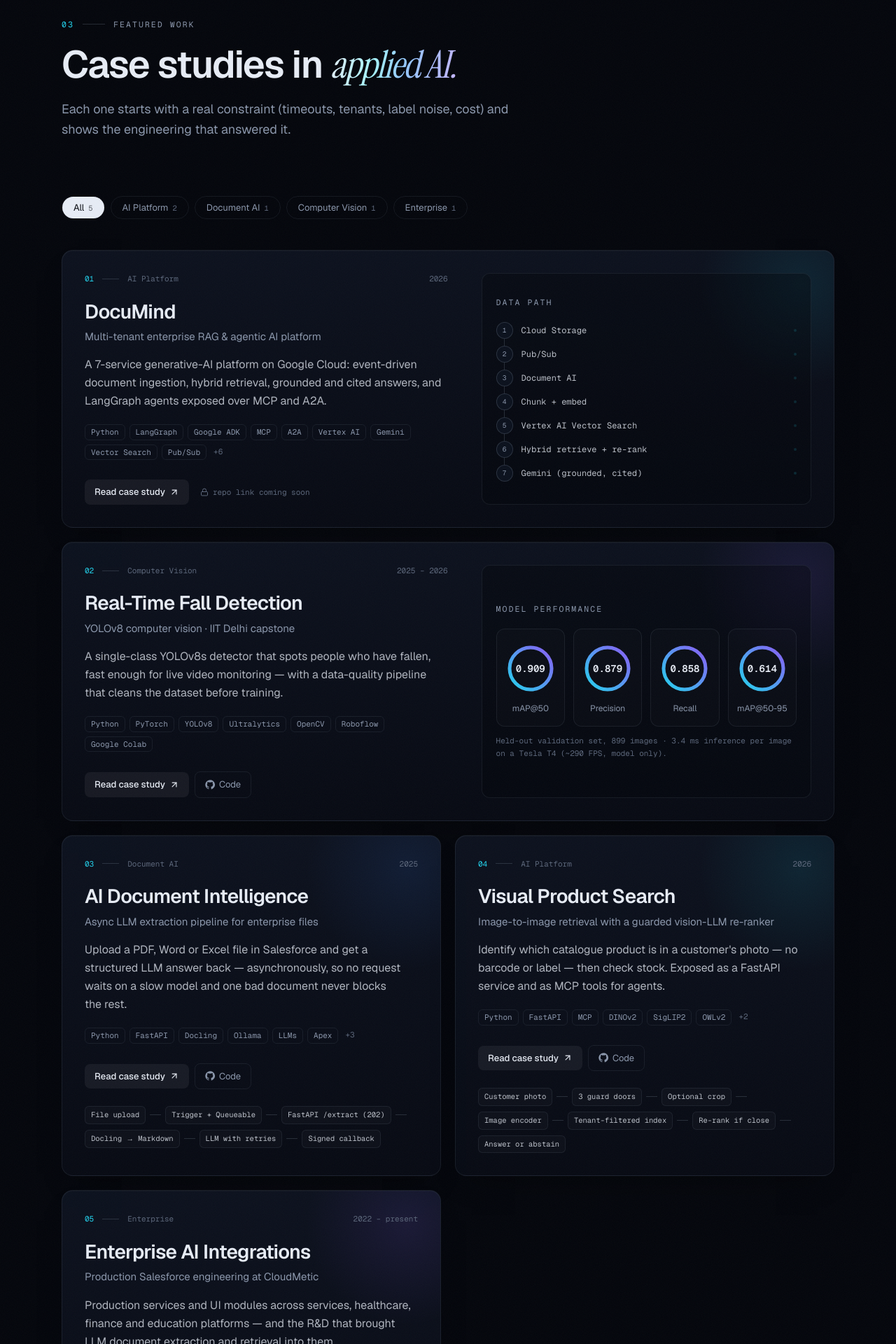
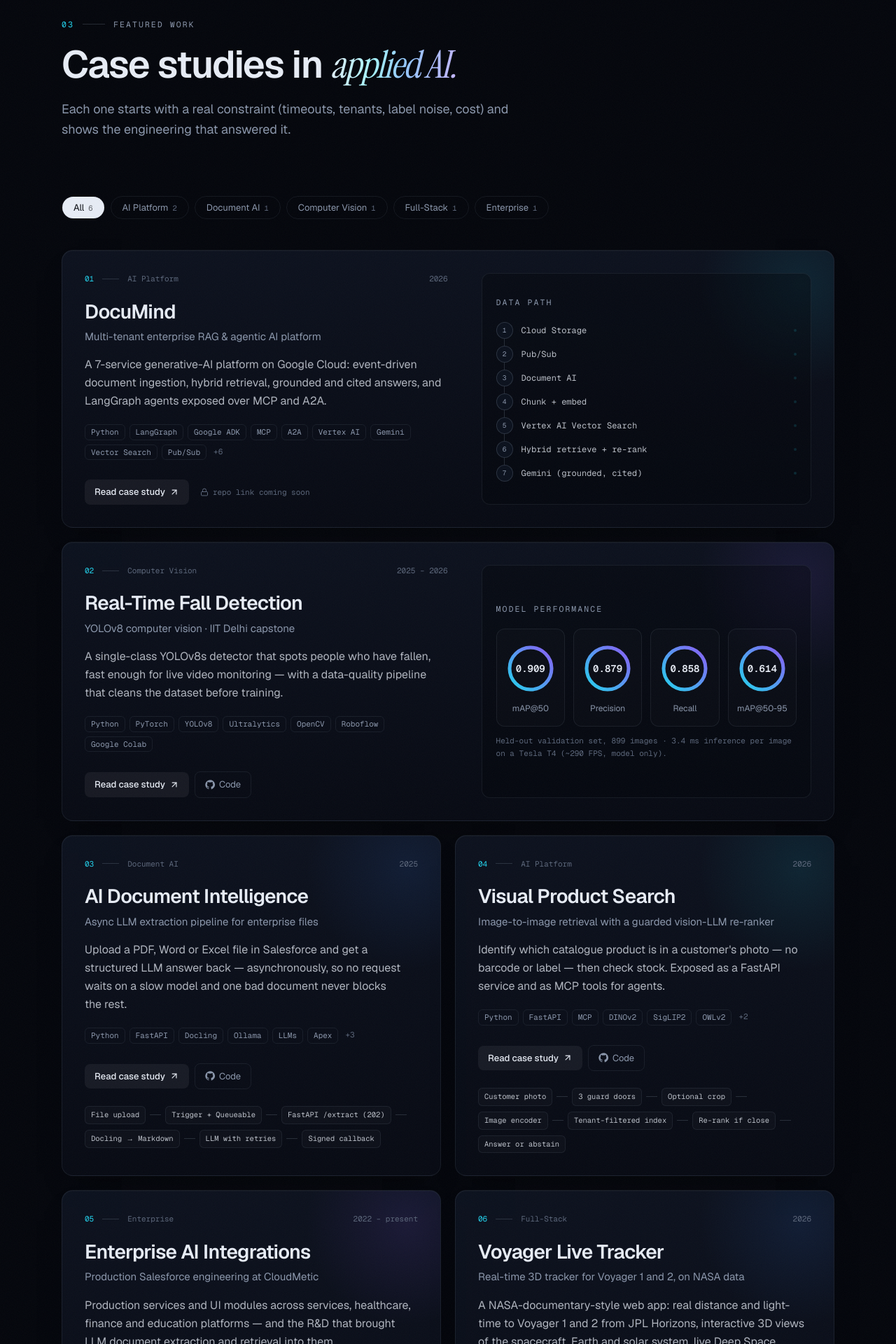
Before and after one commit to sudhanshu-1999/sudhanshu-1999.github.io, a Next.js app: page / in a window 1280 px wide. Shown: the part 3400-5320 px from the top of the page at 70% size. Built offline with nearby package versions, Linux system fonts and the light colour scheme; no server answers.

Commit message:
Add Voyager Live Tracker case study and Full-Stack filter

```diff
--- a/src/components/Projects.tsx
+++ b/src/components/Projects.tsx
@@ -12,7 +12,7 @@ import { SectionHeader } from "./ui/SectionHeader";
 import { Reveal } from "./ui/Reveal";
 import { onSpotlightMove } from "./ui/useSpotlight";
 
-const filters = ["All", "AI Platform", "Document AI", "Computer Vision", "Enterprise"] as const;
+const filters = ["All", "AI Platform", "Document AI", "Computer Vision", "Full-Stack", "Enterprise"] as const;
 
 const glow = {
   cyan: "bg-[radial-gradient(closest-side,rgba(34,211,238,0.14),transparent)]",
--- a/src/content/site.ts
+++ b/src/content/site.ts
@@ -118,6 +118,9 @@ export const skillGroups: SkillGroup[] = [
     skills: [
       { name: "Git" },
       { name: "GitLab" },
+      { name: "Next.js & TypeScript", where: "Voyager Live Tracker, this site" },
+      { name: "Three.js / React Three Fiber", where: "Voyager Live Tracker" },
+      { name: "GitHub Actions", where: "Scheduled Pages deploys" },
       { name: "Salesforce Platform", where: "Apex, LWC, Flows · 3 certifications" },
       { name: "VS Code" },
       { name: "Jupyter Notebook" },
@@ -134,7 +137,7 @@ export type Project = {
   title: string;
   kicker: string;
   year: string;
-  category: "AI Platform" | "Computer Vision" | "Document AI" | "Enterprise";
+  category: "AI Platform" | "Computer Vision" | "Document AI" | "Full-Stack" | "Enterprise";
   summary: string;
   context?: string;
   problem: string;
@@ -302,6 +305,43 @@ export const projects: Project[] = [
     stack: ["Apex", "Lightning Web Components", "Flows", "Salesforce APIs", "Java", "Python", "FastAPI", "ChromaDB", "FAISS"],
     accent: "violet",
   },
+  {
+    slug: "voyager-tracker",
+    index: "06",
+    title: "Voyager Live Tracker",
+    kicker: "Real-time 3D tracker for Voyager 1 and 2, on NASA data",
+    year: "2026",
+    category: "Full-Stack",
+    summary:
+      "A NASA-documentary-style web app: real distance and light-time to Voyager 1 and 2 from JPL Horizons, interactive 3D views of the spacecraft, Earth and solar system, live Deep Space Network contact, and a signal simulation that sends a message at the true speed of light.",
+    problem:
+      "Public data about the Voyagers is scattered across NASA services with different formats, rate limits and browser restrictions. The goal was one fast, honest page: real numbers, clearly sourced, that keeps working when a source is slow or down.",
+    architecture: [
+      "JPL Horizons",
+      "Ephemeris loader",
+      "Hermite interpolation",
+      "Sim clock store",
+      "React Three Fiber scenes",
+      "HUD + share links",
+    ],
+    implementation: [
+      "Ephemerides from JPL Horizons with bounded concurrency and retry-with-backoff (Horizons rejects bursts), hourly samples interpolated with Hermite splines, and an offline orbit model that takes over per body when Horizons fails.",
+      "A simulation clock held as an anchor plus speed rather than written every frame, so every time-dependent view works at any playback speed, including jumps to historical mission events.",
+      "Three self-contained React Three Fiber views (spacecraft, solar system, Earth) with floating-origin scaling to keep precision at astronomical distances; real NASA 3D models compressed with Draco and loaded lazily.",
+      "Live Deep Space Network contacts parsed from NASA's DSN Now feed; active-satellite orbits from CelesTrak propagated with SGP4 inside a Web Worker.",
+      "Shareable deep links that restore the view and moment, a Q&A panel that answers with live figures, and a sources page crediting every dataset.",
+      "Hosted as a static site on GitHub Pages: server routes became build-time data files refreshed by a scheduled GitHub Actions rebuild, while the browser calls NASA's DSN feed directly.",
+    ],
+    challenges: [
+      "Sources that cannot be called from a browser — JPL Horizons blocks cross-origin requests, so the static build fetches it ahead of time and falls back to the offline model outside that window.",
+      "Respecting upstream limits — shared CDN caching so NASA sees at most one request per interval however many people watch, and cache-aware fallbacks when CelesTrak rate-limits.",
+      "Keeping a heavy 3D app fast — lazy-loaded assets, compressed models and long-lived caching for static data.",
+    ],
+    stack: ["Next.js", "TypeScript", "React Three Fiber", "Three.js", "Zustand", "satellite.js", "Web Workers", "Tailwind CSS", "GitHub Actions"],
+    github: "https://github.com/sudhanshu-1999/voyager-tracker",
+    demo: "https://sudhanshu-1999.github.io/voyager-tracker/",
+    accent: "blue",
+  },
 ];
 
 export type ArchNode = { id: string; label: string; detail: string; x: number; y: number };
```
